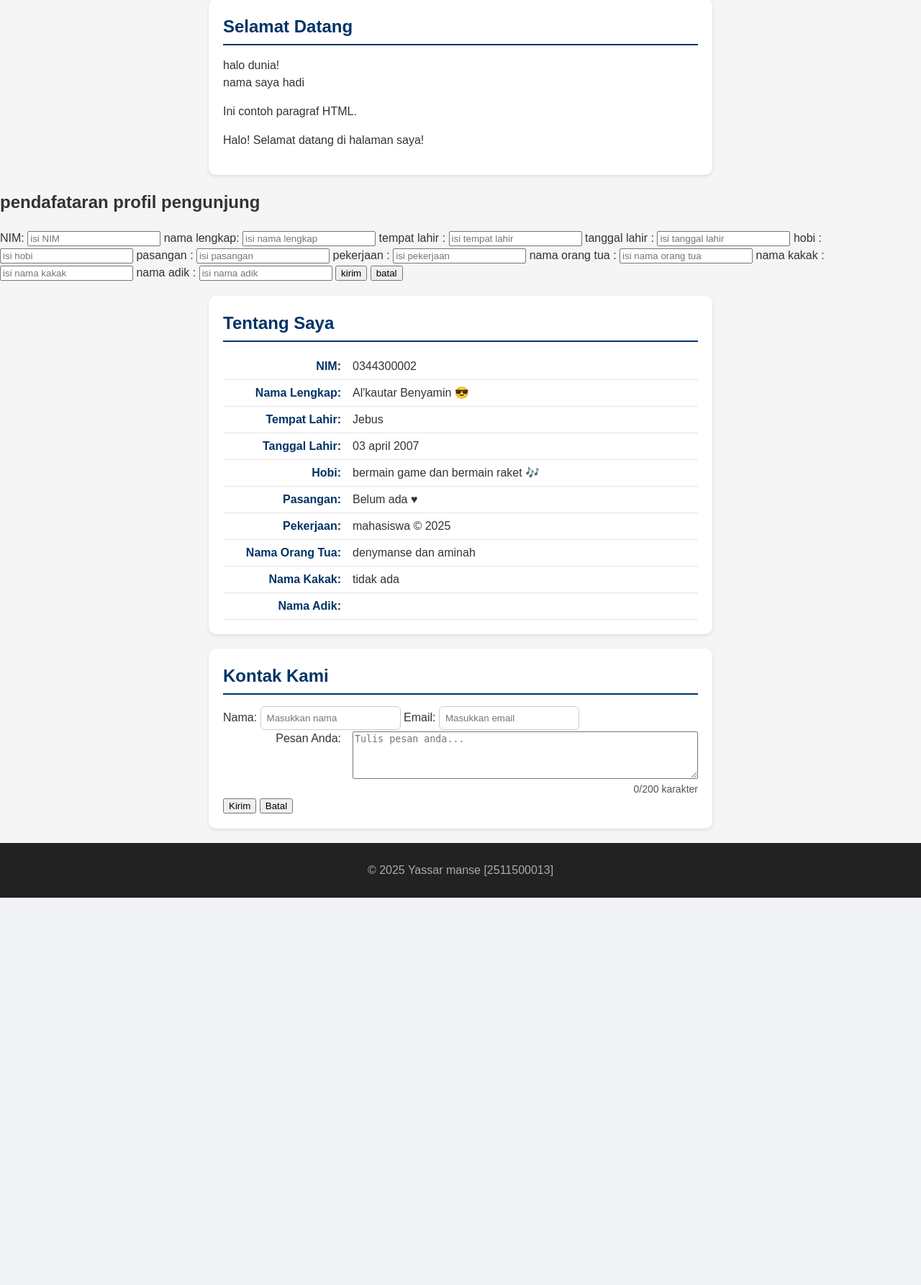
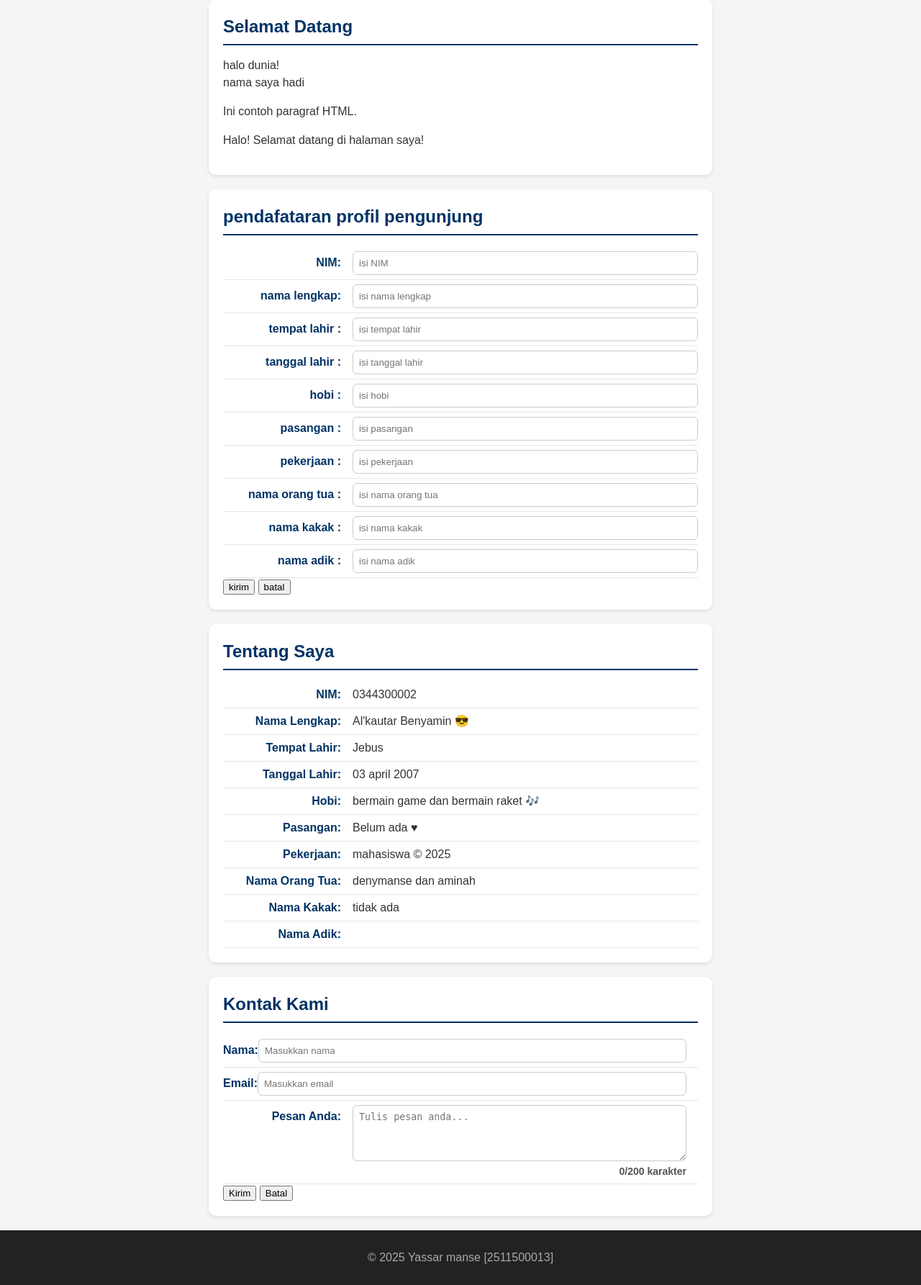
Before and after one commit to 2511500013-yassarmanse/2511500013-PWD-TI1A-2526O, a PHP site: page /pertemuan-08/index.php in a window 1280 px wide. Shown: the part 176-1961 px from the top of the page at 72% size. Before the commit the page ends 1423 px from the top, so only its background shows below. Run offline with PHP 8.4, Linux system fonts and the light colour scheme.

Commit message:
pendaftaran profil pengunjung jadi lurus

```diff
--- a/pertemuan-08/index.php
+++ b/pertemuan-08/index.php
@@ -54,9 +54,9 @@ endif;
 
 
 
-  <section id="form_profil">
+  <section id="dataku">
     <h2>pendafataran profil pengunjung</h2>
-    <form action="form_profil_proses.php" method="POST">
+    <form action="proses.php" method="POST">
     <label for="nim">
       <span>NIM:</span>
       <input type="text" id="nim" name="nim" placeholder="isi NIM" required>
--- a/pertemuan-08/style.css
+++ b/pertemuan-08/style.css
@@ -51,8 +51,7 @@ header li a:active {
 
 #home:target~header nav a[href="#home"],
 #about:target~header nav a[href="#about"],
-#contact:target~header nav a[href="#contact"]
-#form_profile:target~header nav a[href="#form_profile"] {
+#contact:target~header nav a[href="#contact"]  {
   background: #fff;
   color: #003366;
   font-weight: bold;
@@ -63,7 +62,7 @@ header li a:active {
 #home,
 #about,
 #contact,
-#form_profile {
+#dataku {
   background-color: #ffffff;
   border-radius: 10px;
   padding: 20px;
@@ -75,7 +74,7 @@ header li a:active {
 #home h2,
 #about h2,
 #contact h2,
-#form_profile h2 {
+#dataku h2 {
   color: #003366;
   border-bottom: 2px solid #003366;
   padding-bottom: 6px;
@@ -88,8 +87,8 @@ header li a:active {
 }
 
 #about p,
-#contact label
-#form_profile label {
+#contact label,
+#dataku label{
   display: flex;
   justify-content: flex-start;
   align-items: baseline;
@@ -99,8 +98,8 @@ header li a:active {
 }
 
 #about strong,
-#contact label>span
-#form_profile>strong {
+#contact label,
+#dataku span {
   min-width: 180px;
   color: #003366;
   font-weight: 600;
@@ -110,8 +109,9 @@ header li a:active {
 }
 
 #contact input,
-#contact textarea
-#form_profile textarea{
+#contact textarea,
+#dataku input,
+#dataku textarea {
   flex: 1;
   border: 1px solid #ccc;
   border-radius: 6px;
@@ -123,7 +123,7 @@ header li a:active {
 }
 
 #contact button
-#form_profile button {
+#dataku button {
   margin-top: 10px;
   display: inline-block;
   padding: 10px 24px;
@@ -136,28 +136,28 @@ header li a:active {
 }
 
 #contact button[type="submit"]
-#form_profile button[type="submit"] {
+#dataku button[type="submit"] {
   background-color: #003366;
   color: #fff;
   font-weight: 600;
 }
 
 #contact button[type="reset"]
-#form_profile button[type="reset"] {
+#dataku button[type="reset"] {
   background-color: #b4b4b4;
   color: #272727;
   font-weight: 500;
 }
 
 #contact button[type="submit"]:hover
-#form_profile button[type="submit"]:hover {
+#dataku button [type="submit"]:hover {
   background-color: #0379ee;
   transform: translateY(-1px);
   box-shadow: 0 2px 6px rgba(0, 0, 0, 0.2);
 }
 
 #contact button[type="reset"]:hover
-#form_profile button[type="reset"]:hover {
+#dataku button [type="reset"]:hover {
   background-color: #cccccc;
   transform: translateY(-1px);
 }
@@ -228,14 +228,14 @@ footer {
 
   #about p,
   #contact label
-  #form_profile {
+  #dataku label{
     flex-direction: column;
     align-items: flex-start;
   }
 
   #about strong,
   #contact label>span
-  #form_profile strong {
+  #dataku strong {
     text-align: left;
     padding-right: 0;
     margin-bottom: 2px;
@@ -244,7 +244,7 @@ footer {
   #contact input,
   #contact textarea,
   #contact button
-  #form_profile input{
+  #dataku input{
     width: 100%;
   }
 }
```
